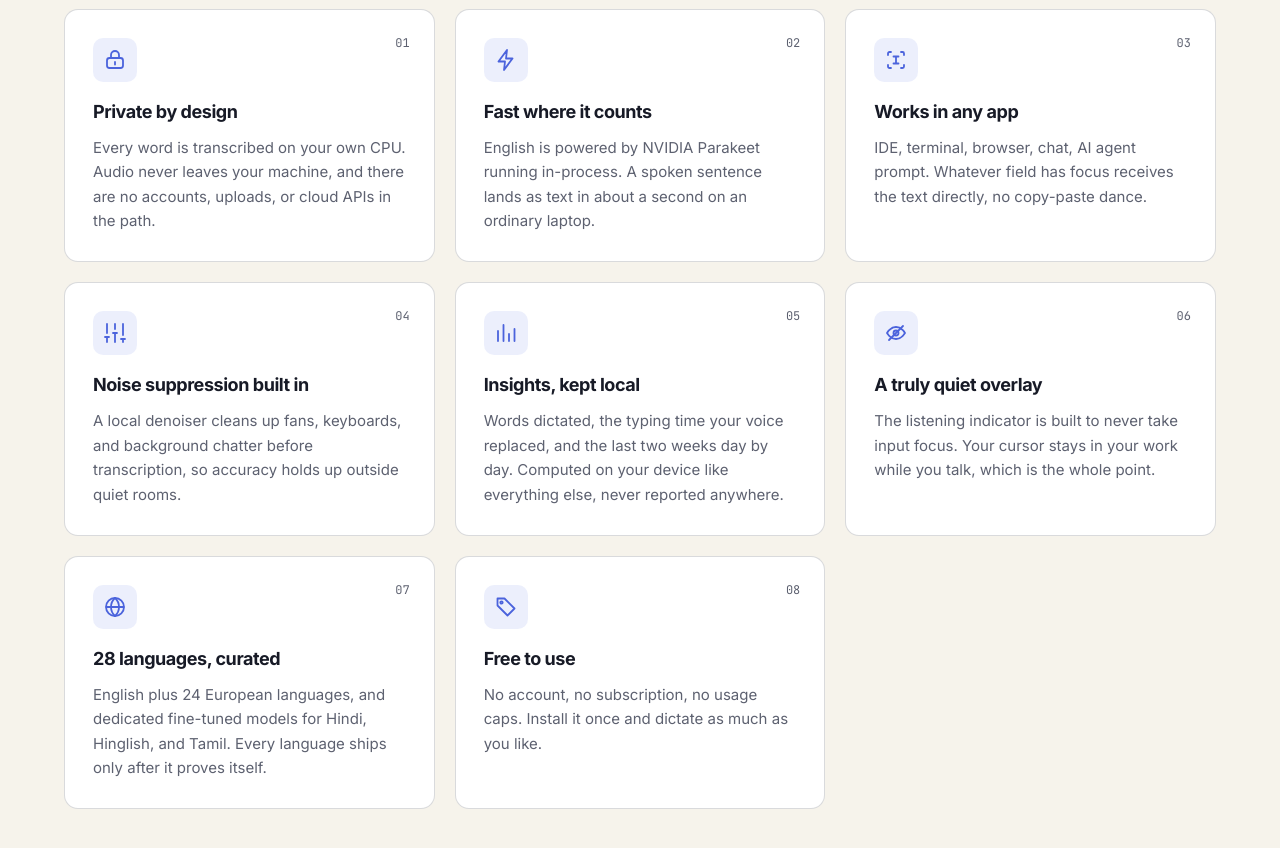
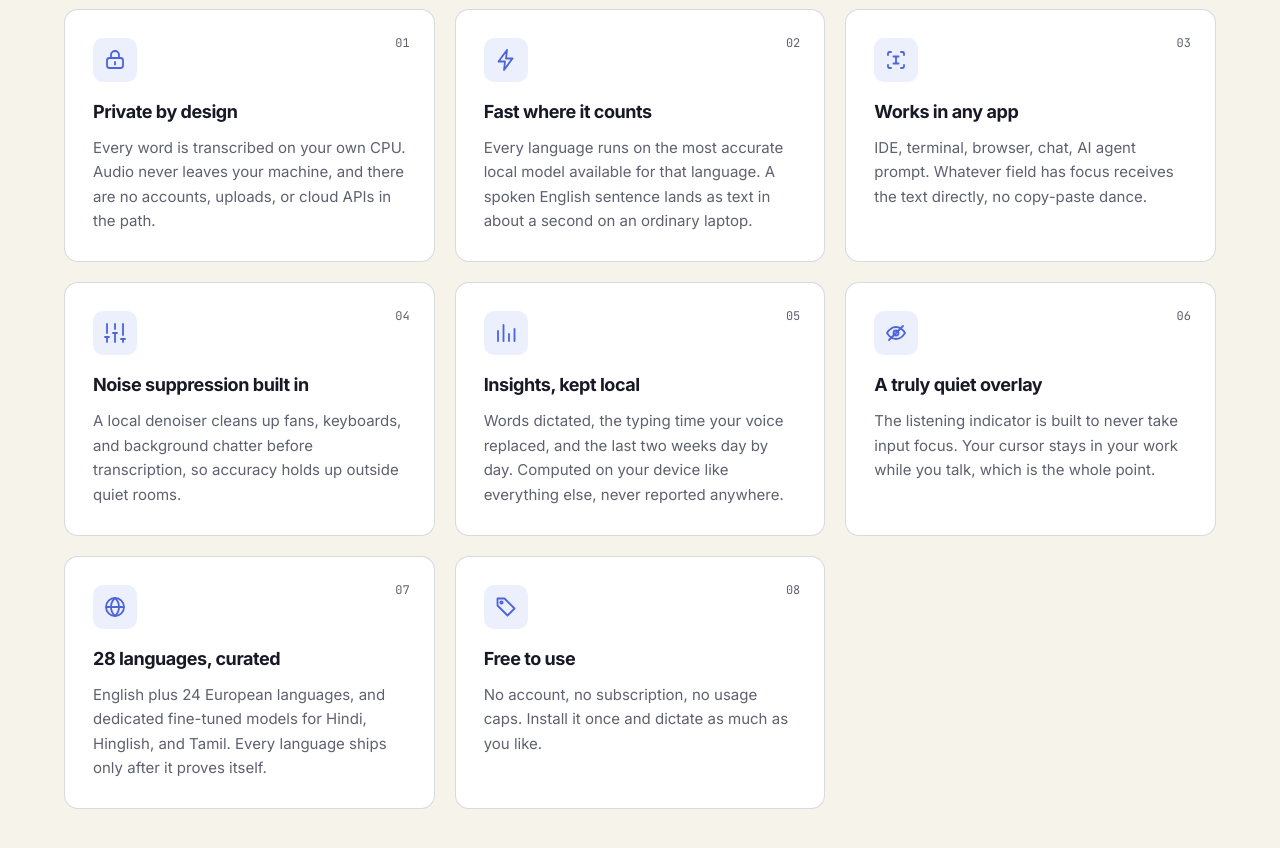
Before and after one commit to CW-Codewalnut/typemate-website, a Next.js app: page / in a window 1280 px wide. Shown: the part 1660-2508 px from the top of the page. Built offline with nearby package versions, Linux system fonts and the light colour scheme; no server answers.

Commit message:
docs: drop the model name from the features section so the copy outlives model swaps

```diff
--- a/components/features.tsx
+++ b/components/features.tsx
@@ -36,7 +36,7 @@ const features = [
       </Icon>
     ),
     title: "Fast where it counts",
-    body: "English is powered by NVIDIA Parakeet running in-process. A spoken sentence lands as text in about a second on an ordinary laptop.",
+    body: "Every language runs on the most accurate local model available for that language. A spoken English sentence lands as text in about a second on an ordinary laptop.",
   },
   {
     icon: (
```
